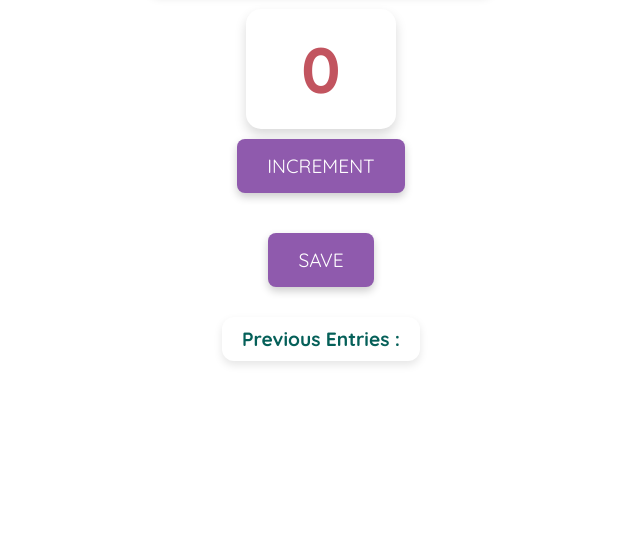
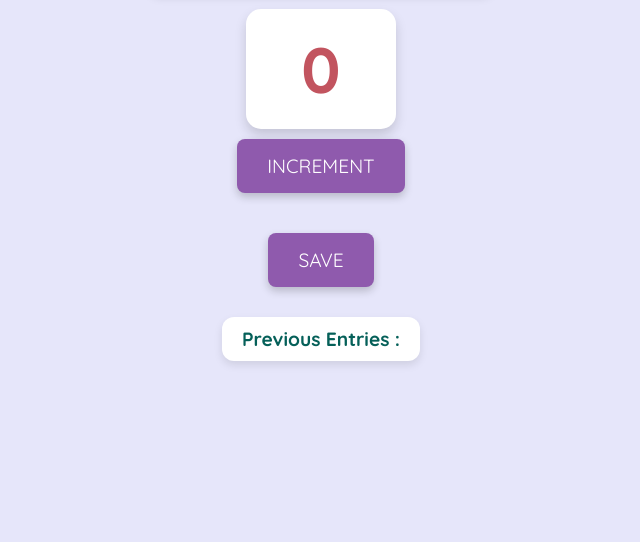
Before and after one commit to coderoggy2004/customer-counter, a plain HTML site: page index.html in a window 1280 px wide. Shown: the part 258-800 px from the top of the page, without its empty margins (319-959 px from the left). Drawn offline with Linux system fonts and the light colour scheme.

Commit message:
Update index.css

```diff
--- a/index.css
+++ b/index.css
@@ -16,9 +16,8 @@ body {
     margin: 0;
     padding: 20px;
     cursor: pointer;
+    background-color:lavender;
     /*background-image: url("subway.webp");*/
-    background-size: cover;
-    background-position: center;
 }
 
 /* Heading Styling */
```
